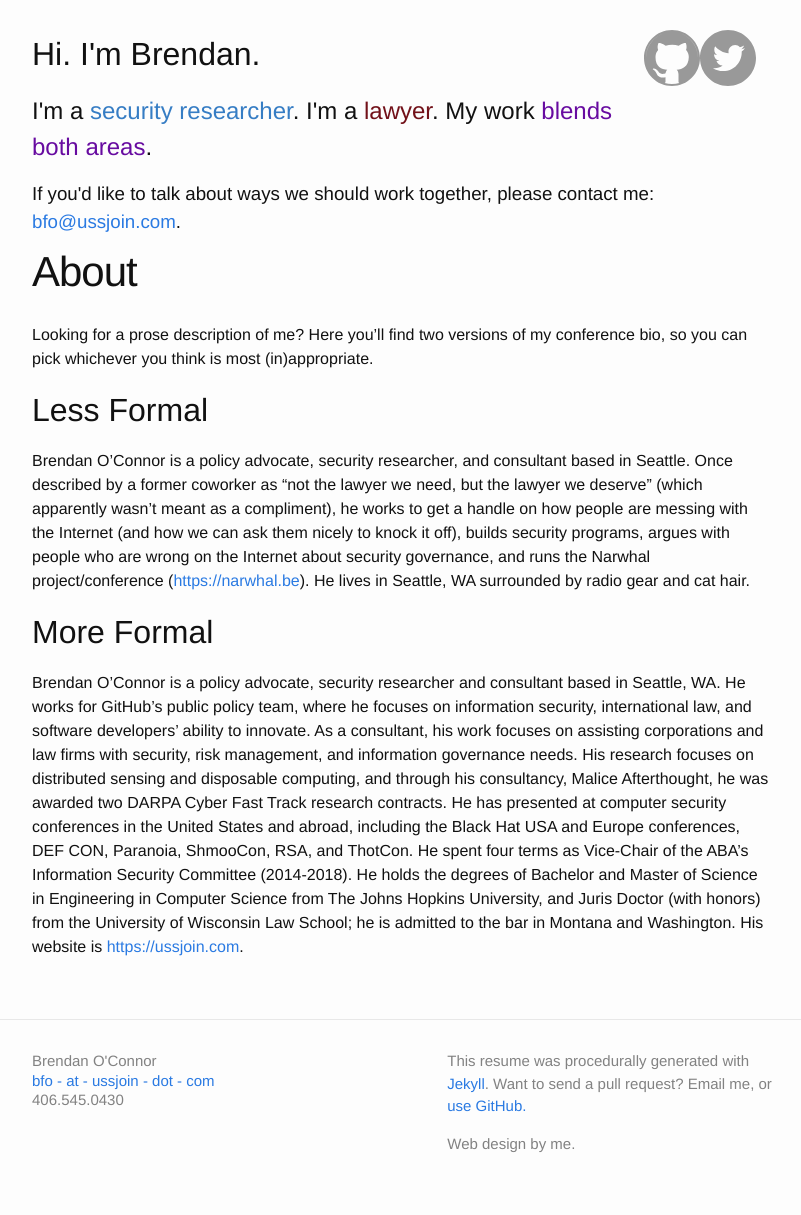
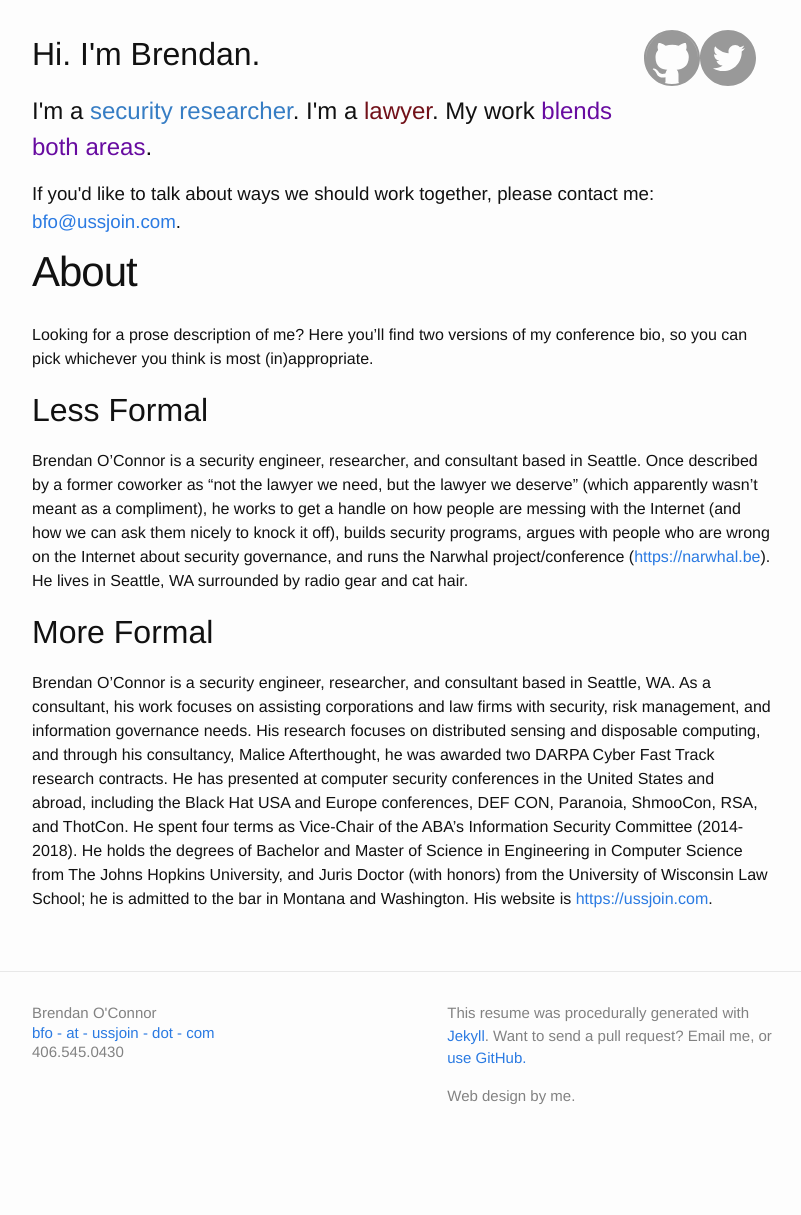
Before and after one commit to ussjoin/ussjoin.com, a Jekyll site: the page built from about.md, in a window 1280 px wide. Shown: the whole page, without its empty margins (238-1039 px from the left). Built offline with Jekyll 4.4.1, drawn with Linux system fonts in a browser that asks for light colours; after the commit the page ends 1167 px from its top, so only the background shows below that.

Commit message:
Minor bio changes and an updated PDF resume.

```diff
--- a/about.md
+++ b/about.md
@@ -8,8 +8,8 @@ Looking for a prose description of me? Here you'll find two versions of my confe
 
 ## Less Formal
 
-Brendan O'Connor is a policy advocate, security researcher, and consultant based in Seattle. Once described by a former coworker as "not the lawyer we need, but the lawyer we deserve" (which apparently wasn't meant as a compliment), he works to get a handle on how people are messing with the Internet (and how we can ask them nicely to knock it off), builds security programs, argues with people who are wrong on the Internet about security governance, and runs the Narwhal project/conference (<https://narwhal.be>). He lives in Seattle, WA surrounded by radio gear and cat hair.
+Brendan O'Connor is a security engineer, researcher, and consultant based in Seattle. Once described by a former coworker as "not the lawyer we need, but the lawyer we deserve" (which apparently wasn't meant as a compliment), he works to get a handle on how people are messing with the Internet (and how we can ask them nicely to knock it off), builds security programs, argues with people who are wrong on the Internet about security governance, and runs the Narwhal project/conference (<https://narwhal.be>). He lives in Seattle, WA surrounded by radio gear and cat hair.
 
 ## More Formal
 
-Brendan O’Connor is a policy advocate, security researcher and consultant based in Seattle, WA. He works for GitHub's public policy team, where he focuses on information security, international law, and software developers' ability to innovate. As a consultant, his work focuses on assisting corporations and law firms with security, risk management, and information governance needs. His research focuses on distributed sensing and disposable computing, and through his consultancy, Malice Afterthought, he was awarded two DARPA Cyber Fast Track research contracts. He has presented at computer security conferences in the United States and abroad, including the Black Hat USA and Europe conferences, DEF CON, Paranoia, ShmooCon, RSA, and ThotCon. He spent four terms as Vice-Chair of the ABA's Information Security Committee (2014-2018). He holds the degrees of Bachelor and Master of Science in Engineering in Computer Science from The Johns Hopkins University, and Juris Doctor (with honors) from the University of Wisconsin Law School; he is admitted to the bar in Montana and Washington. His website is <https://ussjoin.com>.
+Brendan O’Connor is a security engineer, researcher, and consultant based in Seattle, WA. As a consultant, his work focuses on assisting corporations and law firms with security, risk management, and information governance needs. His research focuses on distributed sensing and disposable computing, and through his consultancy, Malice Afterthought, he was awarded two DARPA Cyber Fast Track research contracts. He has presented at computer security conferences in the United States and abroad, including the Black Hat USA and Europe conferences, DEF CON, Paranoia, ShmooCon, RSA, and ThotCon. He spent four terms as Vice-Chair of the ABA's Information Security Committee (2014-2018). He holds the degrees of Bachelor and Master of Science in Engineering in Computer Science from The Johns Hopkins University, and Juris Doctor (with honors) from the University of Wisconsin Law School; he is admitted to the bar in Montana and Washington. His website is <https://ussjoin.com>.
```
Also changed, not shown: 1 other file.
